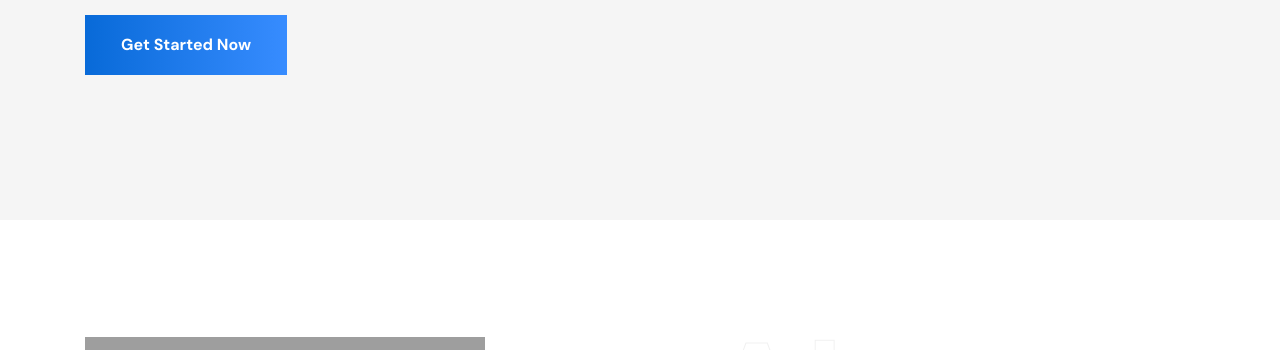
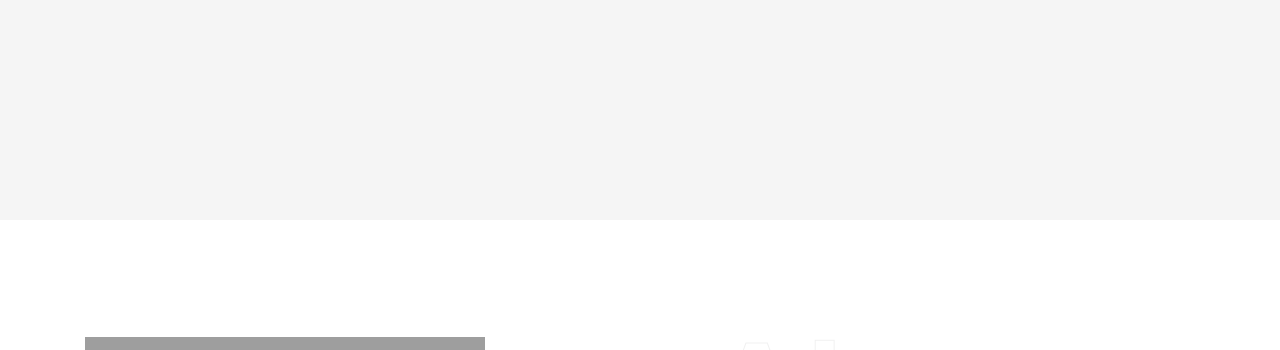
Before and after one commit to ajivy03/proAISWeb, a plain HTML site: page index.html in a window 1280 px wide. Shown: the part 750-1100 px from the top of the page. Drawn offline with Linux system fonts and the light colour scheme; grey boxes are pictures that could not be loaded.

Commit message:
Add files via upload

```diff
--- a/index.html
+++ b/index.html
@@ -176,7 +176,7 @@
 										<h1 class="main-title-one">Augmenting Next Level <span class="d-xxl-block fw-bold">AI
 												</span></h1>
 												<p class="aftertitle-p">Leveraging Artifical Intelligence to Innovate Solutions</p>
-										<a class="theme_btn" href="#contact">Get Started Now</a>
+										<!-- <a class="theme_btn" href="#contact">Get Started Now</a> -->
 									</div>
 								</div>
 								<div class="col-xl-6 col-lg-6 d-flex align-items-end justify-content-center">
@@ -198,7 +198,7 @@
 										<h1 class="main-title-one">Managed IT
 											Solutions<span class="d-xxl-block fw-bold"></span></h1>
 											<p class="aftertitle-p">Partnering to Transform, Digitalize and Modernize your IT journey</p>
-										<a class="theme_btn" href="#contact">Get Started Now</a>
+										<!-- <a class="theme_btn" href="#contact">Get Started Now</a> -->
 									</div>
 								</div>
 								<div class="col-xl-6 col-lg-6 d-flex align-items-end justify-content-center">
```
